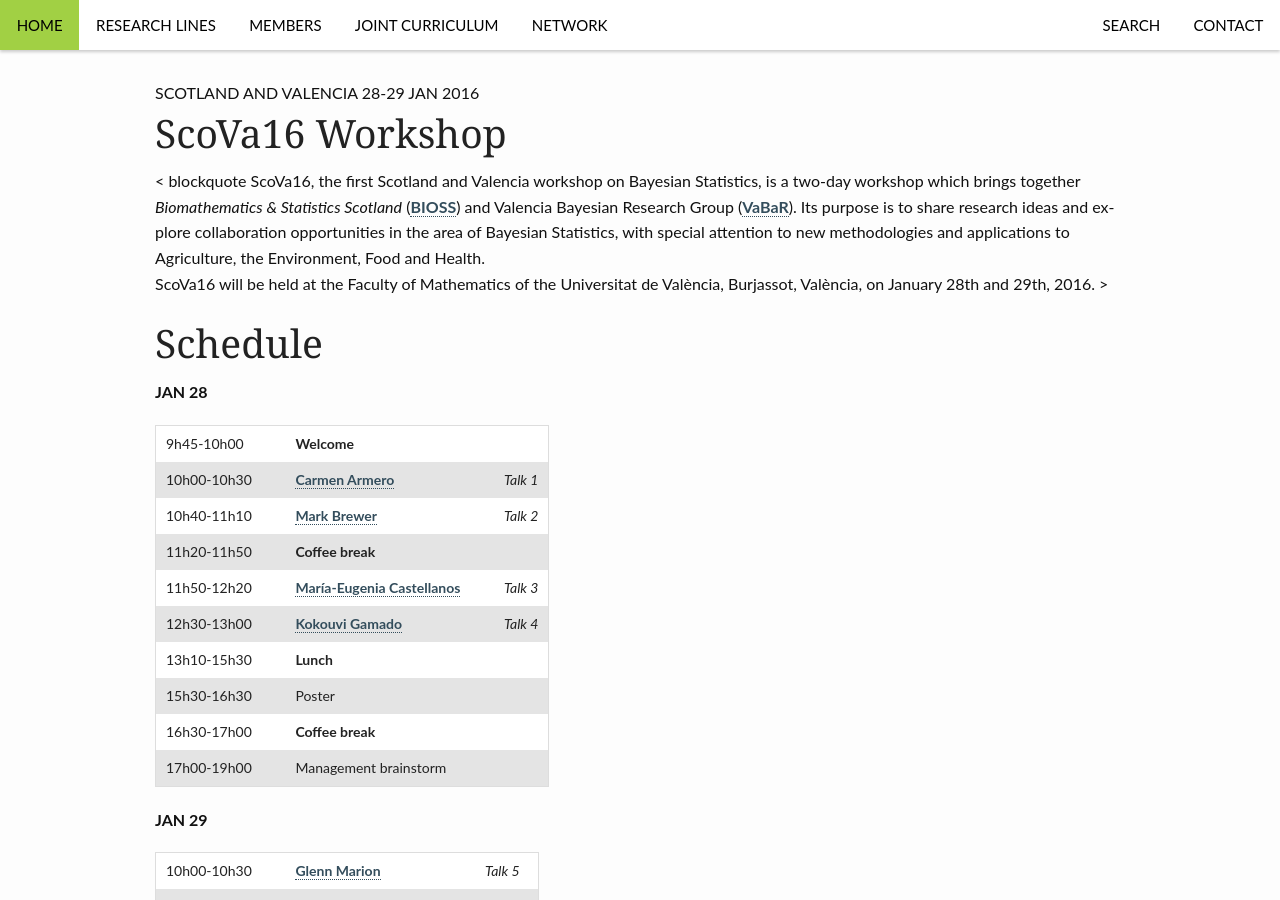
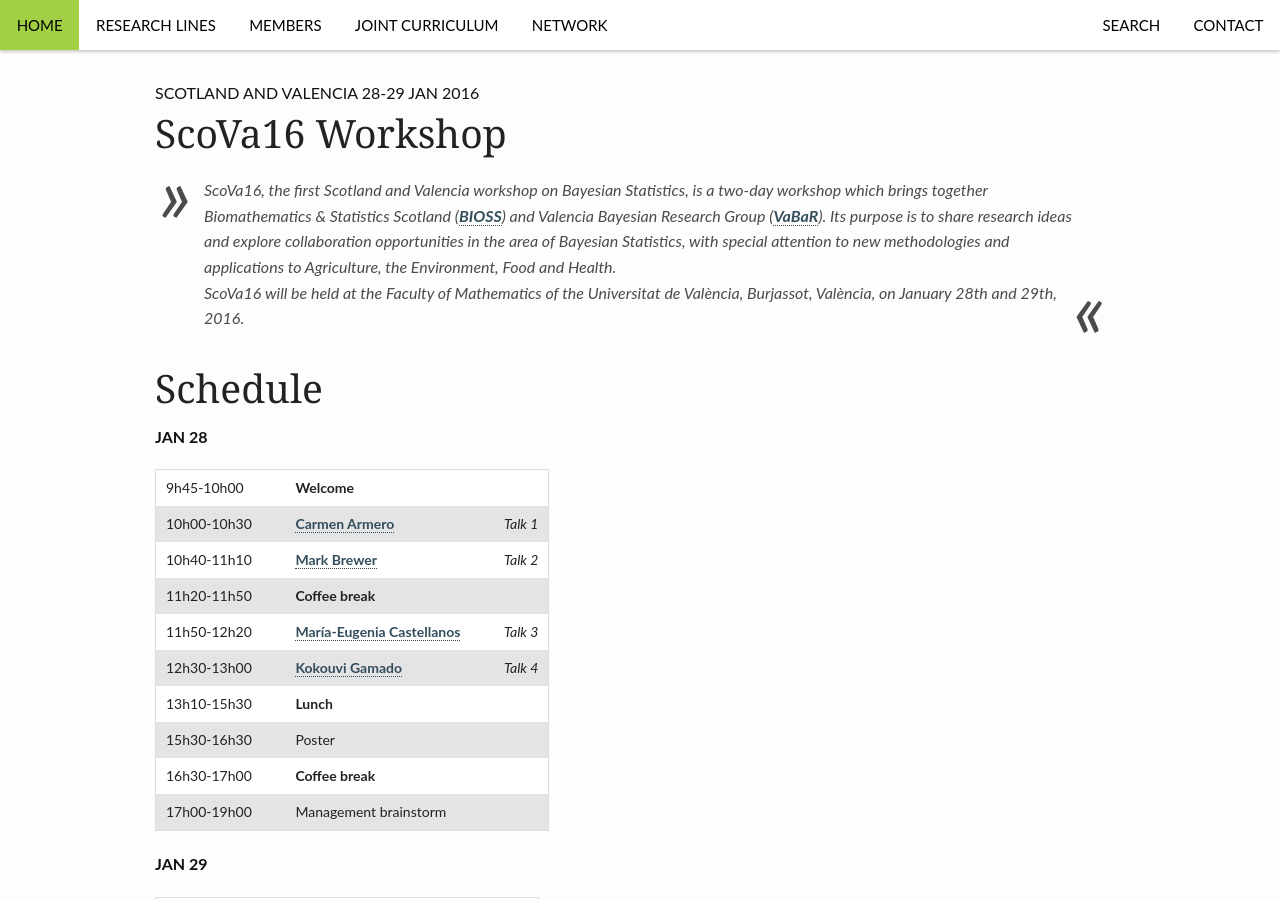
Before and after one commit to VABAR/VABAR.github.io, a Jekyll site: the page built from _posts/events/2015-11-25-ScoVa16.md, in a window 1280 px wide and 900 px high. Built offline with Jekyll 4.4.1, drawn with Linux system fonts in a browser that asks for light colours.

Commit message:
Update 2015-11-25-ScoVa16.md

```diff
--- a/_posts/events/2015-11-25-ScoVa16.md
+++ b/_posts/events/2015-11-25-ScoVa16.md
@@ -8,8 +8,10 @@ header: no
 categories: events
 ---
 
-< blockquote ScoVa16, the first Scotland and Valencia workshop on Bayesian Statistics, is a two-day workshop which brings together <i>Biomathematics & Statistics Scotland</i> (<a href="http://www.bioss.ac.uk/">BIOSS</a>) and Valencia Bayesian Research Group (<a href="http://vabar.github.io/">VaBaR</a>). Its purpose is to share research ideas and explore collaboration opportunities in the area of Bayesian Statistics, with special attention to new methodologies and applications to Agriculture, the Environment, Food and Health. <br />
-ScoVa16 will be held at the Faculty of Mathematics of the Universitat de València, Burjassot, València, on January 28th and 29th, 2016. >
+<blockquote>
+ScoVa16, the first Scotland and Valencia workshop on Bayesian Statistics, is a two-day workshop which brings together <i>Biomathematics & Statistics Scotland</i> (<a href="http://www.bioss.ac.uk/">BIOSS</a>) and Valencia Bayesian Research Group (<a href="http://vabar.github.io/">VaBaR</a>). Its purpose is to share research ideas and explore collaboration opportunities in the area of Bayesian Statistics, with special attention to new methodologies and applications to Agriculture, the Environment, Food and Health. <br />
+ScoVa16 will be held at the Faculty of Mathematics of the Universitat de València, Burjassot, València, on January 28th and 29th, 2016.
+</blockquote>
 
 # Schedule
 
```
